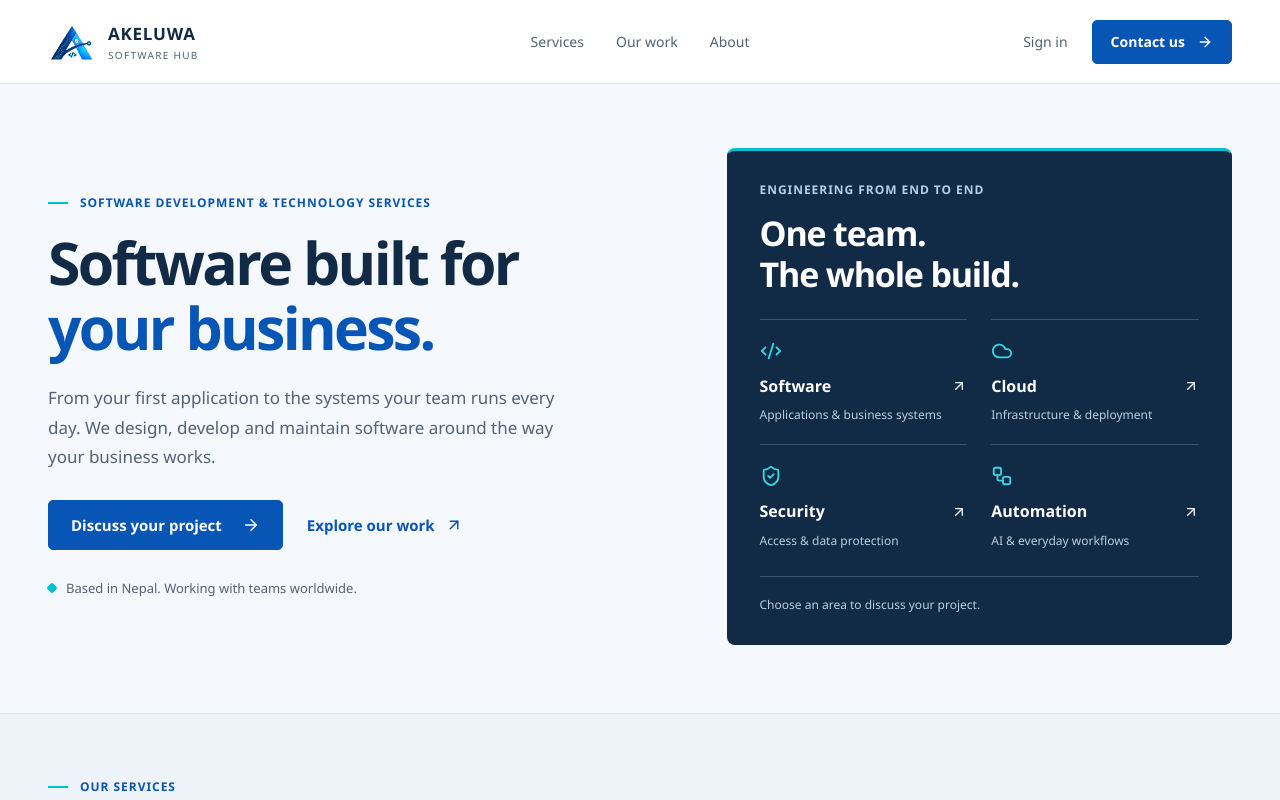
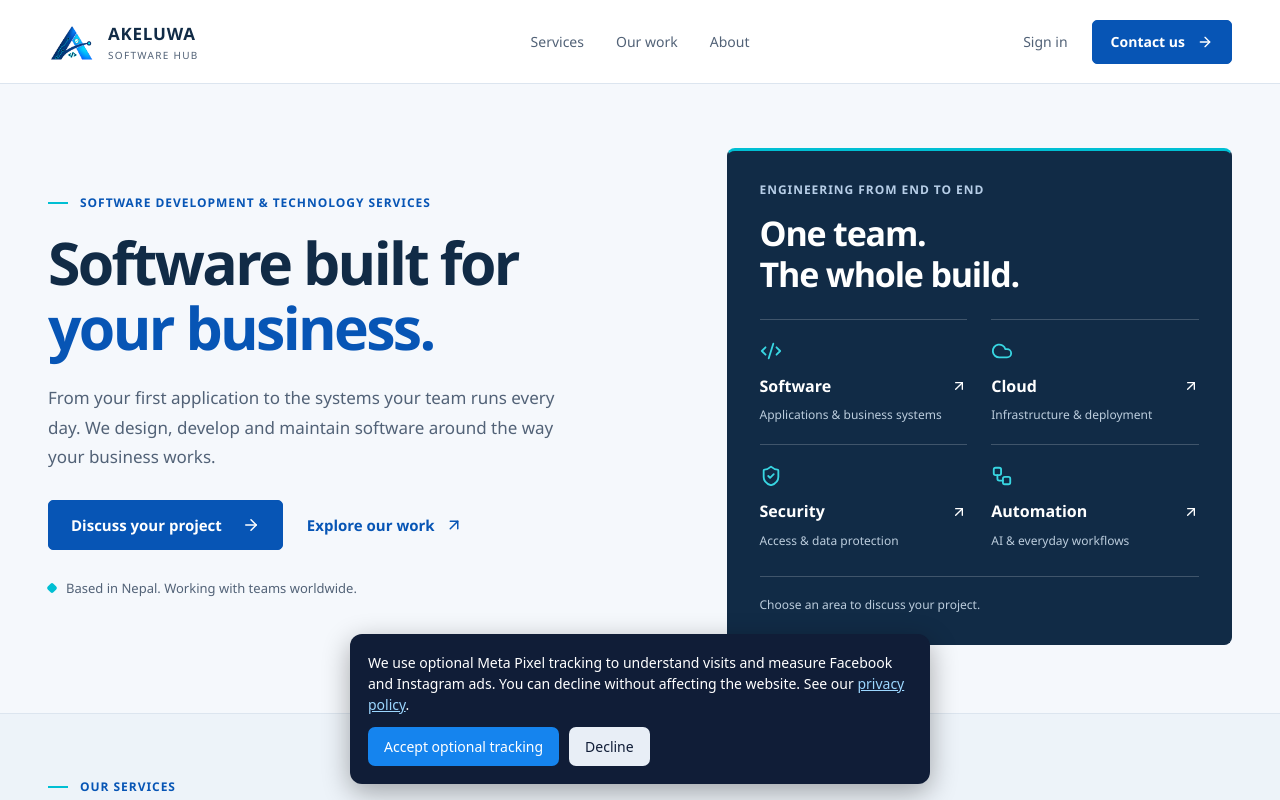
Before and after one commit to Bivekumarsah/AKELUWA-SH-Full-Stack, a Next.js app: page / in a window 1280 px wide. Shown: the top 800 px of the page. Built offline with nearby package versions, Linux system fonts and the light colour scheme; no server answers.

Commit message:
Mount Meta Pixel consent and route tracking in root layout

```diff
--- a/app/layout.tsx
+++ b/app/layout.tsx
@@ -1,4 +1,6 @@
 import type { Metadata } from "next";
+import { Suspense } from "react";
+import MetaPixel from "@/app/components/meta-pixel";
 import { absoluteURL, siteURL } from "@/app/lib/site";
 import "./globals.css";
 
@@ -63,6 +65,9 @@ export default function RootLayout({
           dangerouslySetInnerHTML={{ __html: JSON.stringify(organizationSchema) }}
         />
         {children}
+        <Suspense fallback={null}>
+          <MetaPixel />
+        </Suspense>
       </body>
     </html>
   );
```
